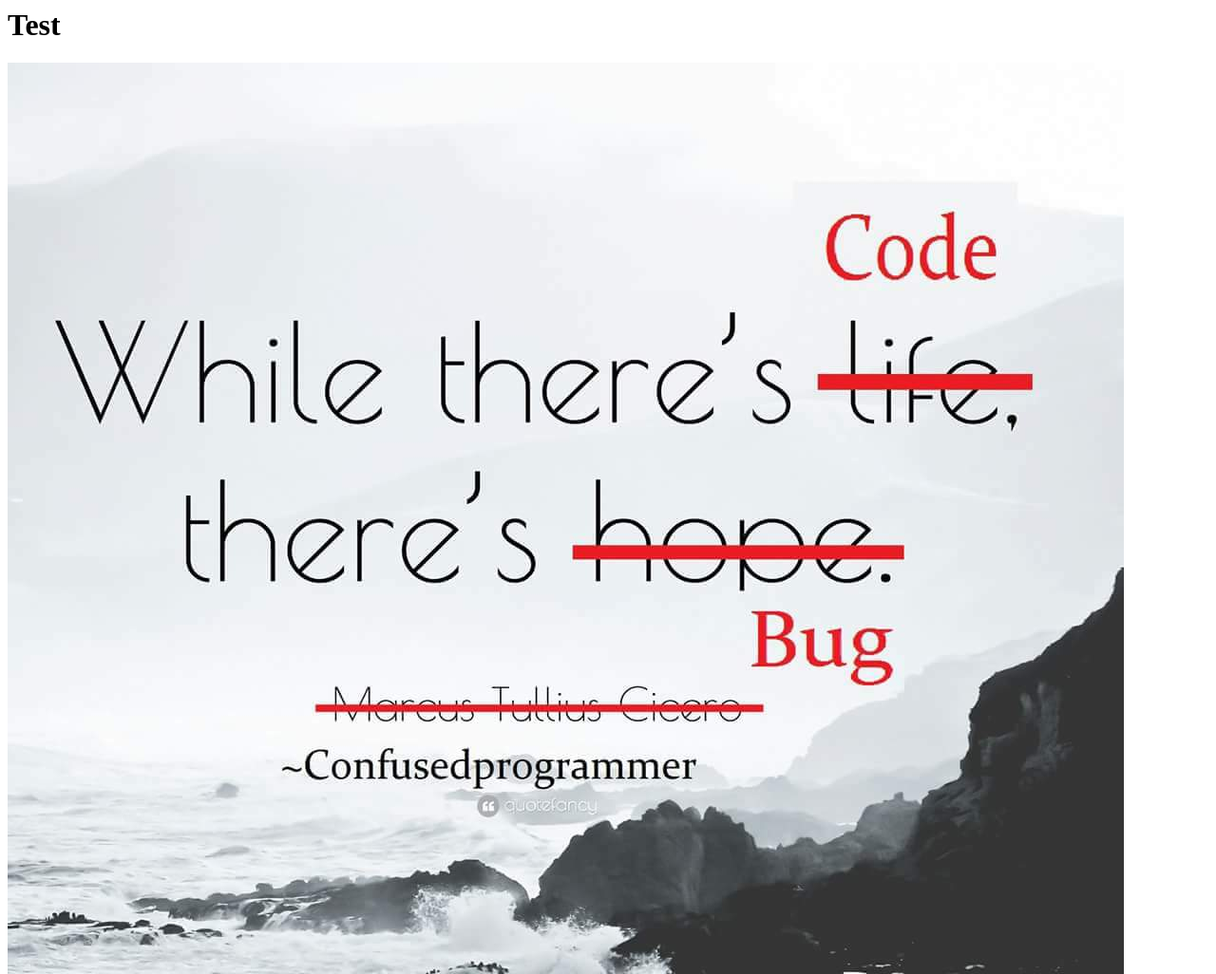
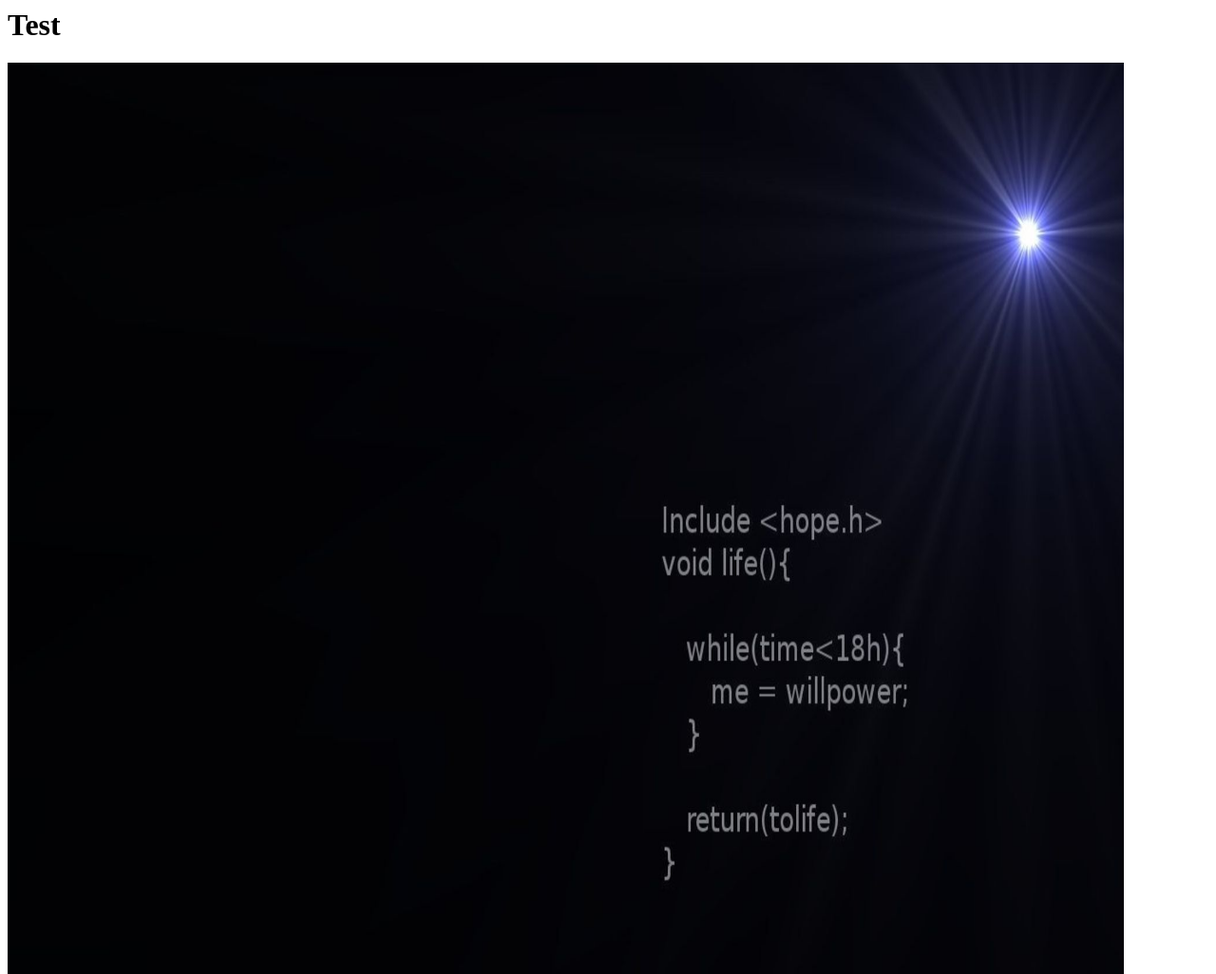
Before and after one commit to jayeshbarman/workspace, a plain HTML site: page index.html in a window 1280 px wide. Shown: the whole page at 95% size. Drawn offline with Linux system fonts and the light colour scheme.

Commit message:
Update index.html

```diff
--- a/index.html
+++ b/index.html
@@ -1,6 +1,6 @@
 <html>
 <body>
 <h1>Test</h1>
-<img src="https://github.com/jayeshbarman/workspace/blob/master/img.jpg?raw=true" width="1175" height="960">
+<img src="https://github.com/jayeshbarman/workspace/blob/master/img1.jpg?raw=true" width="1175" height="960">
 </body>
 </html>
```
